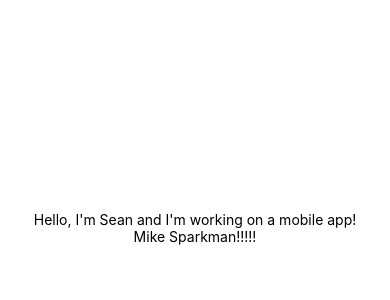
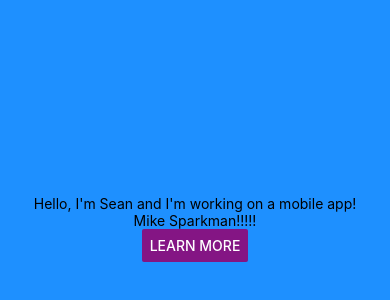
Before and after one commit to Dev-Davis/DoneWithIt, a React Native app: screen / in a window 390 px wide. Shown: the part 194-494 px from the top of the page. Built offline with nearby package versions, Linux system fonts and the light colour scheme.

Commit message:
working with core components

```diff
--- a/App.js
+++ b/App.js
@@ -1,14 +1,18 @@
 import { StatusBar } from 'expo-status-bar';
 import React from 'react';
-import { StyleSheet, Text, View } from 'react-native';
+import { StyleSheet, Button, View, SafeAreaView, Text, Alert } from 'react-native';
 
 export default function App() {
   console.log("App executed");
-  let x =1;
   return (
     <View style={styles.container}>
       <Text>Hello, I'm Sean and I'm working on a mobile app!</Text>
       <Text>Mike Sparkman!!!!!</Text>
+      <Button
+        title="Learn More"
+        color="#841584"
+        accessibilityLabel="Learn more about this purple button"
+      />
       <StatusBar style="auto" />
     </View>
   );
@@ -17,7 +21,7 @@ export default function App() {
 const styles = StyleSheet.create({
   container: {
     flex: 1,
-    backgroundColor: '#fff',
+    backgroundColor: 'dodgerblue',
     alignItems: 'center',
     justifyContent: 'center',
   },
--- a/app.json
+++ b/app.json
@@ -21,6 +21,7 @@
     },
     "web": {
       "favicon": "./assets/favicon.png"
-    }
+    },
+    "description": "An app to help you get rid of your valuable products."
   }
 }
--- /dev/null
+++ b/jsconfig.json
@@ -0,0 +1,4 @@
+{
+    // intellesense automatically tries to read the files as typescript - this file makes it read as javascript
+    "exclude": ["node_modules"]
+}
```
